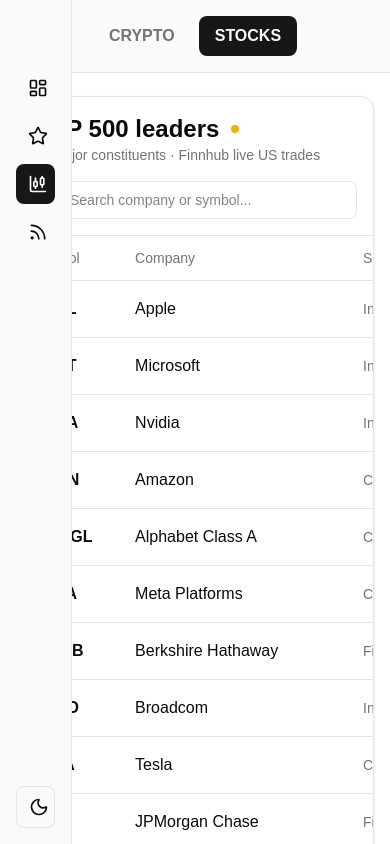
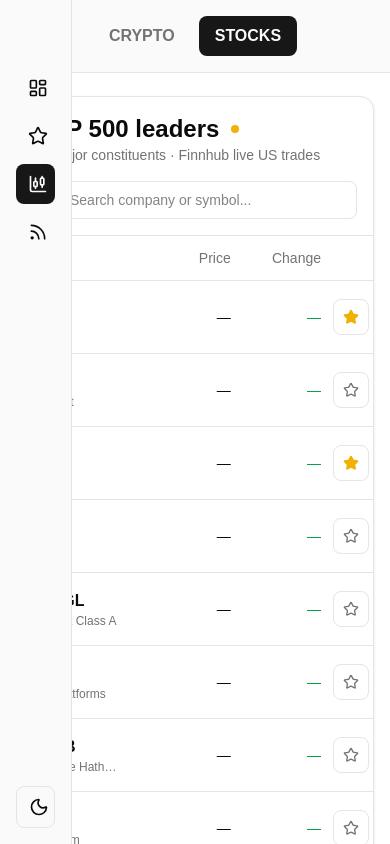
Before and after one commit to kq333/stock-dashboard, a React (Vite) app: page /markets/stocks in a window 390 px wide. Shown: the top 844 px of the page. Built offline with nearby package versions, Linux system fonts and the light colour scheme; no server answers.

Commit message:
update StockSkeleton, add new col save to watch list

```diff
--- a/src/pages/StockMarketsPage.tsx
+++ b/src/pages/StockMarketsPage.tsx
@@ -2,12 +2,14 @@
 import { Link } from 'react-router-dom'
 import { ArrowDown, ArrowUp, Search } from 'lucide-react'
 import { useFinnhubStockPrices } from '@/hooks/useFinnhubStockPrices'
+import { useWatchlist } from '@/hooks/useWatchlist'
 import { SP500_LEADERS, useStockMarketQuery } from '@/services/stockService'
+import WatchlistButton from '@/components/WatchlistButton'
 
 const formatPrice = (value: number | null) =>
   value === null
     ? '—'
-    : new Intl.NumberFormat(undefined, {
+    : new Intl.NumberFormat('en-US', {
         currency: 'USD',
         maximumFractionDigits: 2,
         style: 'currency',
@@ -17,8 +19,19 @@
   <>
     {Array.from({ length: 10 }, (_, index) => (
       <tr key={index} className="border-b border-border">
-        {Array.from({ length: 5 }, (_, cell) => (
-          <td key={cell} className="px-4 py-4 md:px-6">
+        {Array.from({ length: 6 }, (_, cell) => (
+          <td
+            key={cell}
+            className={`py-4 ${
+              cell === 1
+                ? 'hidden px-4 sm:table-cell md:px-6'
+                : cell === 2
+                  ? 'hidden px-4 lg:table-cell lg:px-6'
+                  : cell === 5
+                    ? 'px-1 sm:px-4 md:px-6'
+                    : 'px-2 sm:px-4 md:px-6'
+            }`}
+          >
             <div
               className={`h-4 animate-pulse rounded bg-muted ${
                 cell === 1 ? 'w-40' : cell === 4 ? 'ml-auto w-20' : 'w-20'
@@ -34,6 +47,7 @@
 const StockMarketsPage = () => {
   const [search, setSearch] = useState('')
   const { data: stocks = [], error, isPending } = useStockMarketQuery()
+  const { isInWatchlist, toggleAsset } = useWatchlist()
   const {
     error: liveError,
     isConnected,
@@ -76,14 +90,17 @@
         </div>
 
         <div className="overflow-x-auto">
-          <table className="w-full min-w-175 border-collapse">
+          <table className="w-full border-collapse">
             <thead>
               <tr className="border-b border-border text-left text-sm text-muted-foreground">
-                <th className="px-4 py-3 font-medium md:px-6">Symbol</th>
-                <th className="px-4 py-3 font-medium md:px-6">Company</th>
-                <th className="px-4 py-3 font-medium md:px-6">Sector</th>
-                <th className="px-4 py-3 text-right font-medium md:px-6">Price</th>
-                <th className="px-4 py-3 text-right font-medium md:px-6">Change</th>
+                <th className="px-2 py-3 font-medium sm:px-4 md:px-6">Symbol</th>
+                <th className="hidden px-4 py-3 font-medium sm:table-cell md:px-6">Company</th>
+                <th className="hidden px-4 py-3 font-medium lg:table-cell lg:px-6">Sector</th>
+                <th className="px-2 py-3 text-right font-medium sm:px-4 md:px-6">Price</th>
+                <th className="px-2 py-3 text-right font-medium sm:px-4 md:px-6">Change</th>
+                <th className="w-11 px-1 py-3 sm:w-16 sm:px-4 md:px-6">
+                  <span className="sr-only">Watchlist</span>
+                </th>
               </tr>
             </thead>
             <tbody aria-busy={isPending}>
@@ -98,17 +115,20 @@
                       key={stock.symbol}
                       className="border-b border-border transition-colors last:border-0 hover:bg-muted/50"
                     >
-                      <td className="px-4 py-4 font-semibold md:px-6">
+                      <td className="px-2 py-4 font-semibold sm:px-4 md:px-6">
                         <Link to={`/markets/stocks/${stock.symbol}`} className="hover:underline">
-                          {stock.symbol}
+                          <span className="block">{stock.symbol}</span>
+                          <span className="block max-w-24 truncate text-xs font-normal text-muted-foreground sm:hidden">
+                            {stock.name}
+                          </span>
                         </Link>
                       </td>
-                      <td className="px-4 py-4 md:px-6">{stock.name}</td>
-                      <td className="px-4 py-4 text-sm text-muted-foreground md:px-6">
+                      <td className="hidden px-4 py-4 sm:table-cell md:px-6">{stock.name}</td>
+                      <td className="hidden px-4 py-4 text-sm text-muted-foreground lg:table-cell lg:px-6">
                         {stock.sector}
                       </td>
                       <td
-                        className={`px-4 py-4 text-right font-medium tabular-nums transition-colors md:px-6 ${
+                        className={`px-2 py-4 text-right text-sm font-medium whitespace-nowrap tabular-nums transition-colors sm:px-4 sm:text-base md:px-6 ${
                           livePrice?.direction === 'up'
                             ? 'text-green-600 dark:text-green-400'
                             : livePrice?.direction === 'down'
@@ -123,7 +143,7 @@
                         </span>
                       </td>
                       <td
-                        className={`px-4 py-4 text-right font-medium md:px-6 ${
+                        className={`px-2 py-4 text-right text-sm font-medium whitespace-nowrap sm:px-4 sm:text-base md:px-6 ${
                           (stock.quote?.dp ?? 0) >= 0
                             ? 'text-green-600 dark:text-green-400'
                             : 'text-red-600 dark:text-red-400'
@@ -132,6 +152,20 @@
                         {!stock.quote
                           ? '—'
                           : `${stock.quote.dp >= 0 ? '+' : ''}${stock.quote.dp.toFixed(2)}%`}
+                      </td>
+                      <td className="px-1 py-4 text-right sm:px-4 md:px-6">
+                        <WatchlistButton
+                          assetName={stock.name}
+                          isSaved={isInWatchlist({ id: stock.symbol, type: 'stock' })}
+                          onToggle={() =>
+                            toggleAsset({
+                              id: stock.symbol,
+                              name: stock.name,
+                              symbol: stock.symbol,
+                              type: 'stock',
+                            })
+                          }
+                        />
                       </td>
                     </tr>
                   )
```
